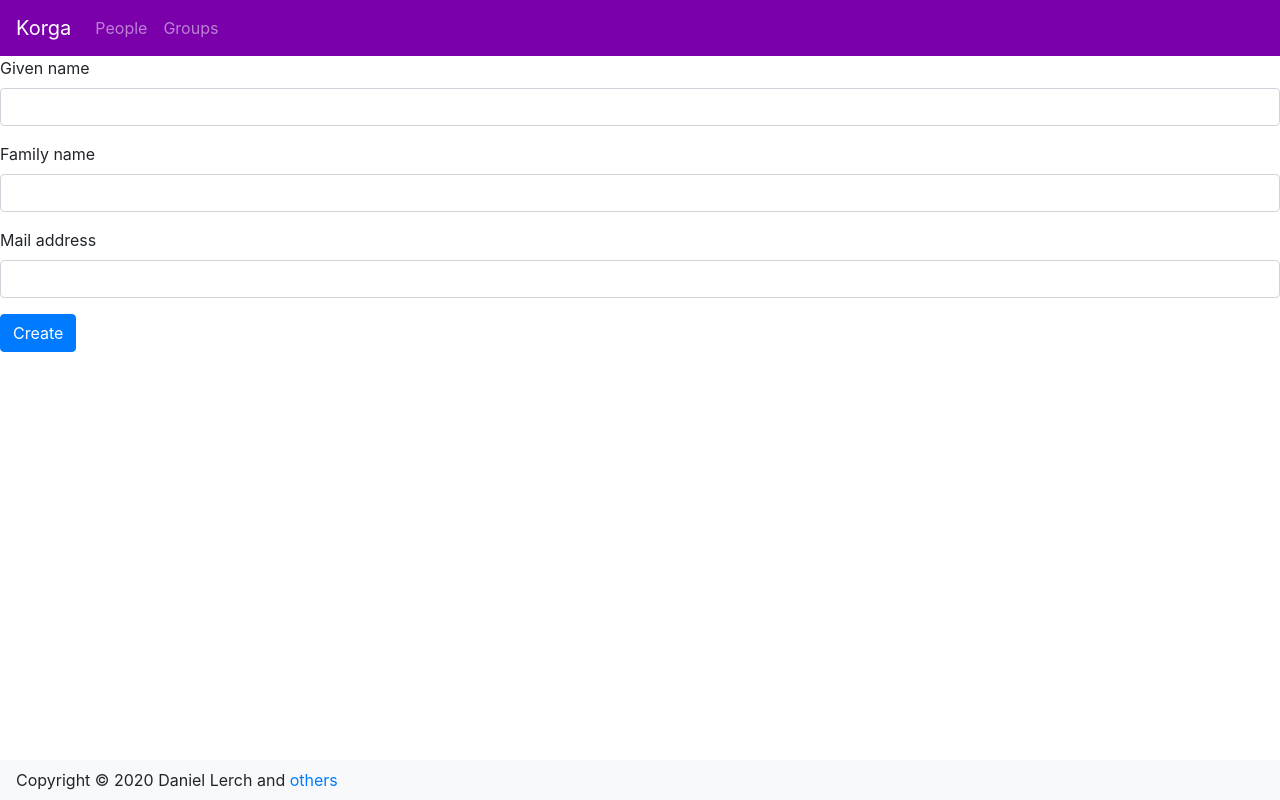
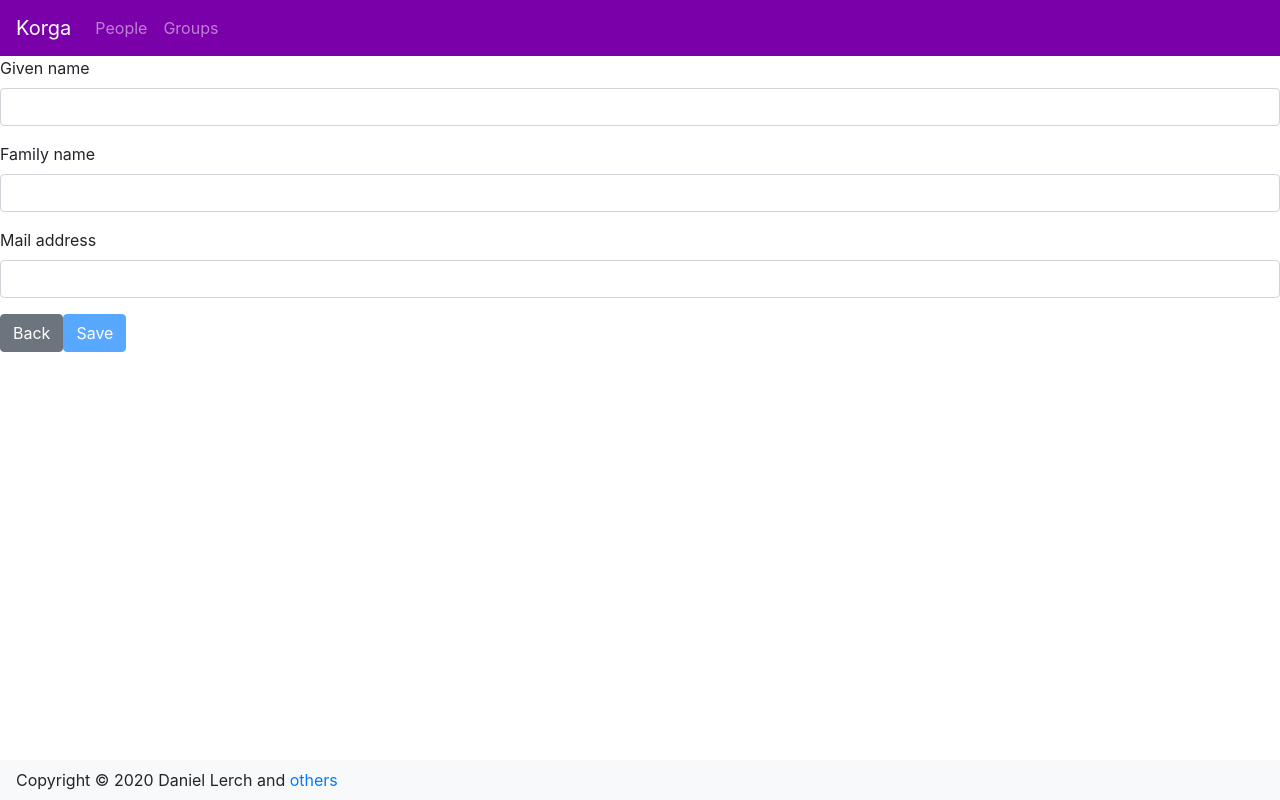
Before and after one commit to daniel-lerch/korga, a Vue app in the folder webapp/: page /person/new in a window 1280 px wide. Built offline with nearby package versions, Linux system fonts and the light colour scheme.

Commit message:
Implement basic validation logic for person view

```diff
--- a/webapp/src/views/Person.vue
+++ b/webapp/src/views/Person.vue
@@ -4,25 +4,26 @@
     <form @submit="submit">
       <div class="form-group">
         <label for="givenName">Given name</label>
-        <input type="text" v-model="person.givenName" id="givenName" class="form-control" required>
+        <input type="text" v-model="givenName" id="givenName" class="form-control" required>
       </div>
       <div class="form-group">
         <label for="familyName">Family name</label>
-        <input type="text" v-model="person.familyName" id="familyName" class="form-control" required>
+        <input type="text" v-model="familyName" id="familyName" class="form-control" required>
       </div>
       <div class="form-group">
         <label for="mailAddress">Mail address</label>
-        <input type="email" v-model="person.mailAddress" id="mailAddress" class="form-control">
+        <input type="email" v-model="mailAddress" id="mailAddress" class="form-control">
       </div>
-      <button type="submit" v-if="!exists" class="btn btn-primary">Create</button>
+      <a @click="cancel" class="btn btn-secondary">Back</a>
+      <button type="submit" class="btn btn-primary" :disabled="disabled">Save</button>
     </form>
   </div>
 </template>
 
 <script lang="ts">
-import { defineComponent, onMounted, ref } from 'vue'
+import { computed, defineComponent, onMounted, ref } from 'vue'
 import { useRouter } from 'vue-router'
-import { PersonResponse, getPerson, createPerson } from '../services/person'
+import { PersonResponse2, getPerson, createPerson } from '../services/person'
 import Loading from '@/components/Loading.vue'
 
 export default defineComponent({
@@ -37,62 +38,88 @@ export default defineComponent({
   },
   setup (props) {
     const router = useRouter()
-    const person = ref<PersonResponse | null>(null)
     const state = ref({ loaded: false, error: null })
-    const exists = ref(props.id !== 'new')
+    const person = ref<PersonResponse2 | null>(null)
+
+    const givenName = ref('')
+    const familyName = ref('')
+    const mailAddress = ref('')
+
+    let exists = props.id !== 'new'
+
+    function onResponse (response: PersonResponse2) {
+      state.value.loaded = true
+      document.title = response.givenName + ' ' + response.familyName + ' - Korga'
+      givenName.value = response.givenName
+      familyName.value = response.familyName
+      mailAddress.value = response.mailAddress ?? ''
+      person.value = response
+
+      if (!exists) {
+        router.replace({ name: 'Person', params: { id: response.id.toString() } })
+        exists = true
+      }
+    }
 
     onMounted(() => {
-      if (exists.value) {
+      if (exists) {
         document.title = 'Loading - Korga'
         getPerson(parseInt(props.id)).then(
-          response => {
-            person.value = response
-            state.value.loaded = true
-            document.title = response.givenName + ' ' + response.familyName + ' - Korga'
-          },
+          onResponse,
           error => {
             state.value.error = error
             document.title = 'Error - Korga'
           })
       } else {
         document.title = 'Create person - Korga'
-        person.value = {
-          id: 0,
-          givenName: '',
-          familyName: '',
-          mailAddress: null
-        }
         state.value.loaded = true
       }
     })
 
+    const disabled = computed(() => {
+      if (givenName.value === '' || familyName.value === '' ||
+          (person.value !== null &&
+          givenName.value === person.value.givenName &&
+          familyName.value === person.value.familyName &&
+          mailAddress.value === (person.value.mailAddress ?? ''))) {
+        return true
+      } else {
+        return false
+      }
+    })
+
     const submit = function (e: Event) {
-      if (person.value === null) {
-        throw new Error('You cannot submit a form without a data object')
-      }
-      if (exists.value) {
+      if (exists) {
         // TODO implement update
       } else {
         state.value.loaded = false
         createPerson({
-          givenName: person.value.givenName,
-          familyName: person.value.familyName,
-          mailAddress: person.value.mailAddress
-        }).then(response => {
-          person.value = response
-          state.value.loaded = true
-          document.title = response.givenName + ' ' + response.familyName + ' - Korga'
-          router.replace({ name: 'Person', params: { id: response.id.toString() } })
-        })
+          givenName: givenName.value,
+          familyName: familyName.value,
+          mailAddress: mailAddress.value === '' ? null : mailAddress.value
+        }).then(
+          onResponse,
+          error => {
+            state.value.error = error
+            document.title = 'Error - Korga'
+          })
       }
       e.preventDefault()
     }
 
+    const cancel = function (e: Event) {
+      router.back()
+      e.preventDefault()
+    }
+
     return {
-      person,
       state,
-      exists,
-      submit
+      givenName,
+      familyName,
+      mailAddress,
+      disabled,
+      submit,
+      cancel
     }
   }
 })
```
